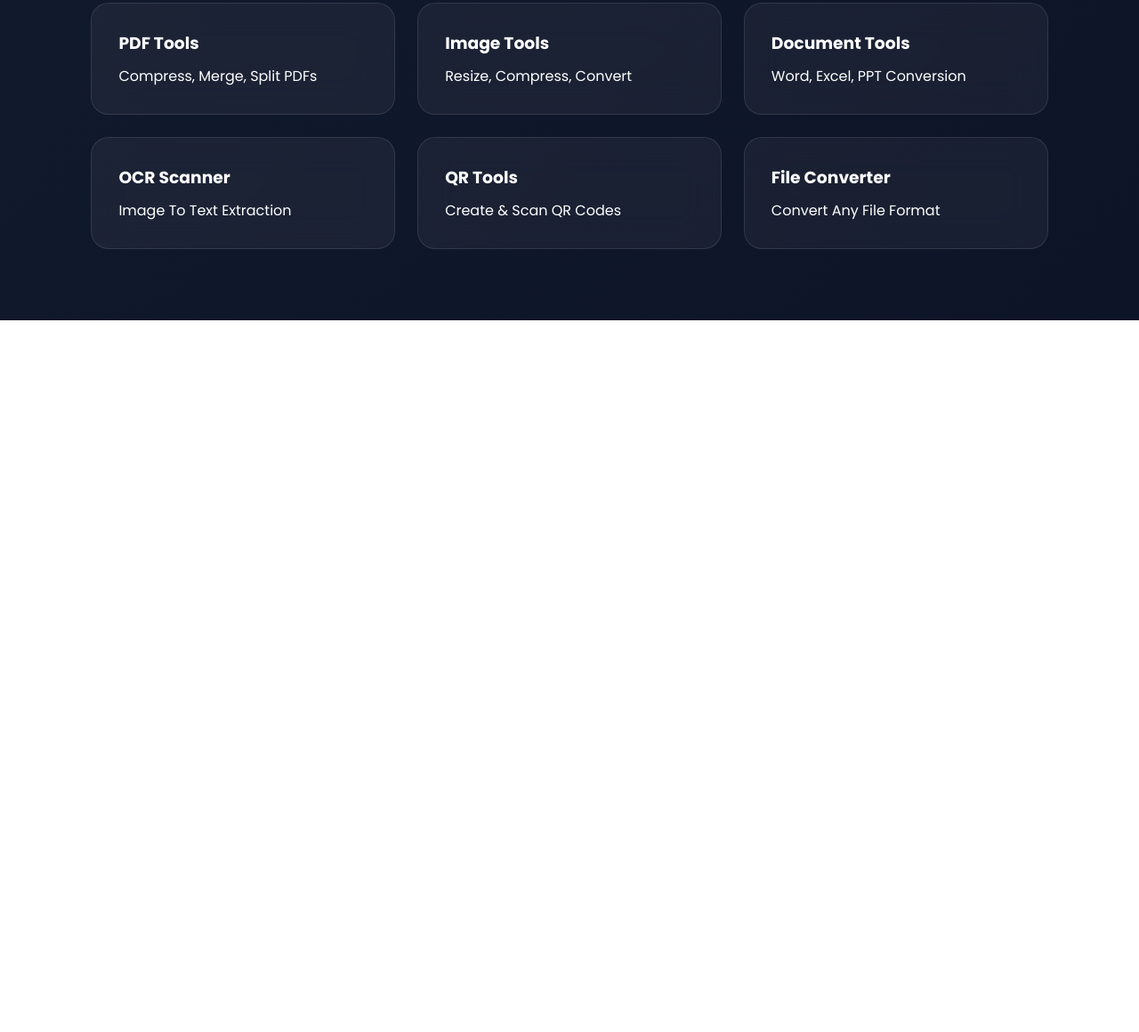
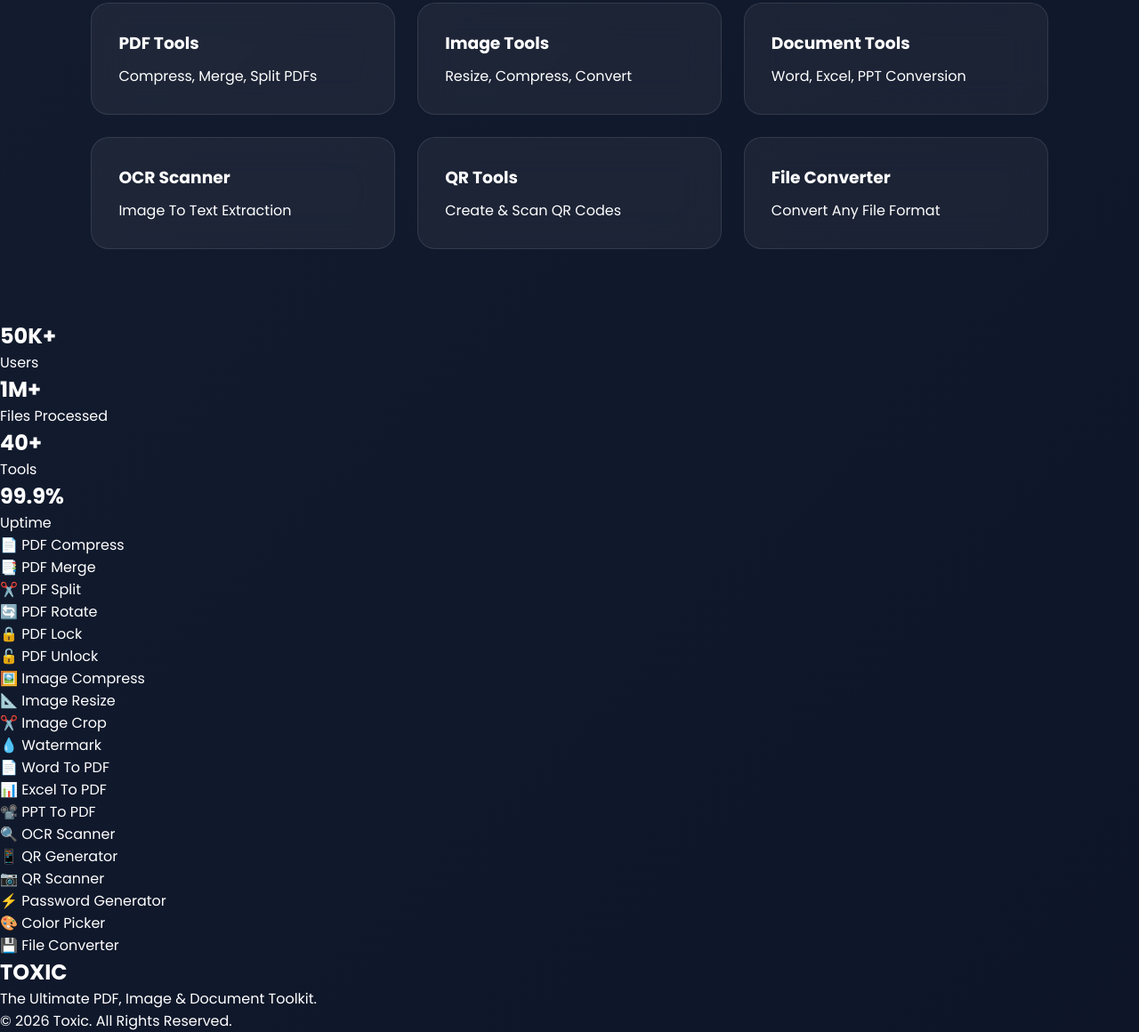
Before and after one commit to toxicdemonium-byte/Toxic, a plain HTML site: page index.html in a window 1280 px wide. Shown: the part 2323-3483 px from the top of the page at 89% size. Before the commit the page ends 2683 px from the top, so only its background shows below. Drawn offline with Linux system fonts and the light colour scheme.

Commit message:
Update index.html

```diff
--- a/index.html
+++ b/index.html
@@ -192,6 +192,71 @@
 </div>
 
 </section>
+<section class="stats">
+
+<div class="stat">
+<h2>50K+</h2>
+<p>Users</p>
+</div>
+
+<div class="stat">
+<h2>1M+</h2>
+<p>Files Processed</p>
+</div>
+
+<div class="stat">
+<h2>40+</h2>
+<p>Tools</p>
+</div>
+
+<div class="stat">
+<h2>99.9%</h2>
+<p>Uptime</p>
+</div>
+
+</section>
+
+<section class="all-tools" id="toolsContainer">
+
+<div class="tool-card">📄 PDF Compress</div>
+<div class="tool-card">📑 PDF Merge</div>
+<div class="tool-card">✂️ PDF Split</div>
+<div class="tool-card">🔄 PDF Rotate</div>
+<div class="tool-card">🔒 PDF Lock</div>
+<div class="tool-card">🔓 PDF Unlock</div>
+
+<div class="tool-card">🖼️ Image Compress</div>
+<div class="tool-card">📐 Image Resize</div>
+<div class="tool-card">✂️ Image Crop</div>
+<div class="tool-card">💧 Watermark</div>
+
+<div class="tool-card">📄 Word To PDF</div>
+<div class="tool-card">📊 Excel To PDF</div>
+<div class="tool-card">📽️ PPT To PDF</div>
+
+<div class="tool-card">🔍 OCR Scanner</div>
+<div class="tool-card">📱 QR Generator</div>
+<div class="tool-card">📷 QR Scanner</div>
+
+<div class="tool-card">⚡ Password Generator</div>
+<div class="tool-card">🎨 Color Picker</div>
+<div class="tool-card">💾 File Converter</div>
+
+</section>
+
+<footer>
+
+<h2>TOXIC</h2>
+
+<p>
+The Ultimate PDF, Image & Document Toolkit.
+</p>
+
+<p>
+© 2026 Toxic. All Rights Reserved.
+</p>
+
+</footer>
 
 <script src="script.js"></script>
 
```
